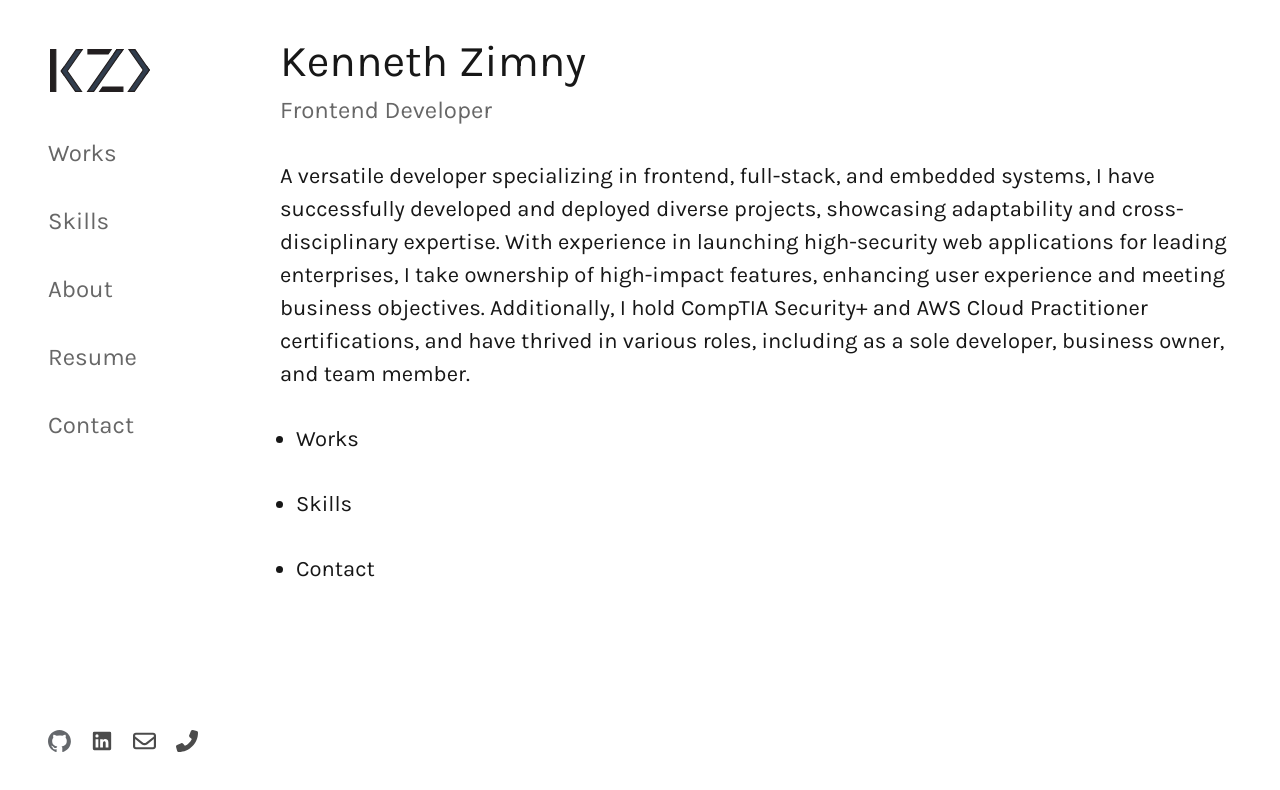
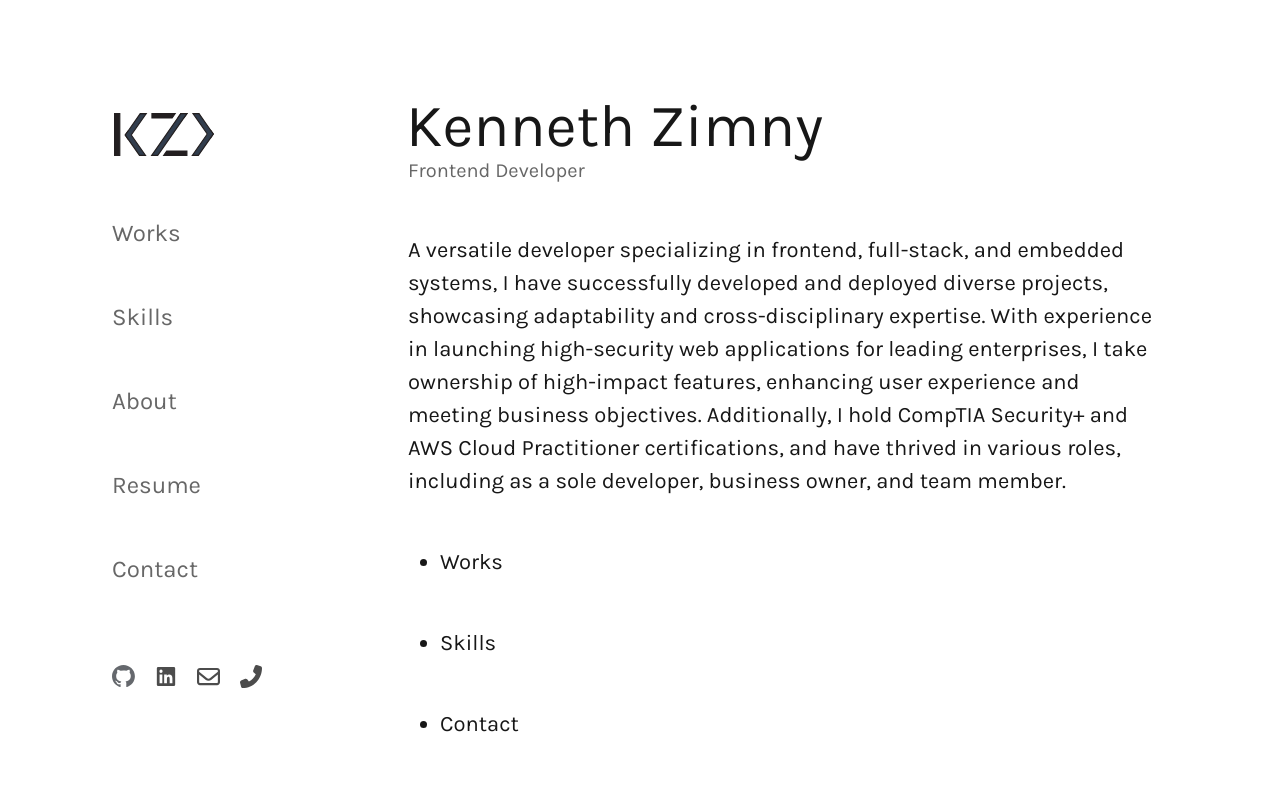
Before and after one commit to K-Zimny/portfolio4, a Next.js app: page / in a window 1280 px wide. Shown: the top 790 px of the page. Built offline with nearby package versions, Linux system fonts and the light colour scheme.

Commit message:
Updates spacing and moves header vars into own file.

```diff
--- a/src/app/globals.css
+++ b/src/app/globals.css
@@ -6,16 +6,16 @@
   --color_gray: #676767;
 
   --base_font: 18px;
-  --base_page-header-font: 2.5rem;
-  --base_page-header-line-height: normal;
+  /* --base_page-header-font: 5rem;
+  --base_page-header-line-height: normal; */
   --base_header-font: 2rem;
-  --base_page-subheader-font: 1.5rem;
+  /* --base_page-subheader-font: 1.5rem; */
   --base_nav-font: 1.25rem;
   --base_copy-font: 1rem;
 
-  --space_sm: 0.75rem;
-  --space_md: 1.25rem;
-  --space_lg: 2rem;
+  --space_sm: 1.25rem;
+  --space_md: 1.75rem;
+  --space_lg: 2.5rem;
 
   --body_flex-direction: column;
   --body_gap: 0px;
@@ -34,16 +34,16 @@
 @media (min-width: 768px) {
   :root {
     --base_font: 20px;
-    --base_page-header-font: 2.5rem;
-    --base_page-header-line-height: 28px;
+    /* --base_page-header-font: 2.5rem;
+    --base_page-header-line-height: 28px; */
     --base_header-font: 2rem;
-    --base_page-subheader-font: 1.5rem;
+    /* --base_page-subheader-font: 1.5rem; */
     --base_nav-font: 1.5rem;
     --base_copy-font: 1rem;
 
-    --space_sm: 0.85rem;
-    --space_md: 1.5rem;
-    --space_lg: 2.5rem;
+    --space_sm: 1.25rem;
+    --space_md: 2.5rem;
+    --space_lg: 4.5rem;
 
     --body_flex-direction: row;
     --body_gap: var(--space_md);
@@ -63,16 +63,16 @@
 @media (min-width: 1280px) {
   :root {
     --base_font: 22px;
-    --base_page-header-font: 2.75rem;
-    --base_page-header-line-height: 28px;
+    /* --base_page-header-font: 2.75rem;
+    --base_page-header-line-height: 28px; */
     --base_header-font: 2rem;
-    --base_page-subheader-font: 1.5rem;
+    /* --base_page-subheader-font: 1.5rem; */
     --base_nav-font: 1.5rem;
     --base_copy-font: 1rem;
 
-    --space_sm: 1rem;
-    --space_md: 2rem;
-    --space_lg: 3rem;
+    --space_sm: 2rem;
+    --space_md: 3rem;
+    --space_lg: 7rem;
 
     --works_grid-cols: repeat(3, 1fr);
   }
@@ -105,9 +105,9 @@ body {
 
 /* Headings */
 
-h1 {
+/* h1 {
   font-size: var(--base_page-header-font);
-}
+} */
 
 h2 {
   font-size: var(--base_header-font);
--- a/src/components/body/Body.jsx
+++ b/src/components/body/Body.jsx
@@ -10,6 +10,7 @@ export default function Body({ children }) {
         <Banner />
         <Navigation />
       </div>
+      <hr className={style.break} />
       <main>{children}</main>
     </div>
   );
--- a/src/components/body/body.module.css
+++ b/src/components/body/body.module.css
@@ -6,6 +6,10 @@
 
   & nav {
     min-width: 200px;
+  }
+
+  & .break {
+    margin-bottom: var(--space_md);
   }
 
   & main {
--- a/src/components/pageheader/pageheader.module.css
+++ b/src/components/pageheader/pageheader.module.css
@@ -1,12 +1,31 @@
 header.header {
+  --base_page-header-font: 5rem;
+  --base_page-header-font-alignment-left: -2px;
+  --base_page-header-line-height: normal;
+  --base_page-subheader-font: 1.25rem;
+
+  @media (min-width: 768px) {
+    --base_page-header-font: 3rem;
+    --base_page-header-line-height: 28px;
+    --base_page-subheader-font: 1.25rem;
+  }
+
+  @media (min-width: 1280px) {
+    --base_page-header-font: 3.75rem;
+    --base_page-header-line-height: 28px;
+    --base_page-subheader-font: 1.25rem;
+  }
+
   margin-bottom: var(--space_md);
 
   .title + .subtitle {
-    margin-top: var(--space_sm);
+    margin-top: calc(var(--space_sm) / 2);
   }
 
   .title {
+    font-size: var(--base_page-header-font);
     line-height: var(--base_page-header-line-height);
+    margin-left: var(--base_page-header-font-alignment-left);
   }
 
   .subtitle {
--- a/src/components/works/works.module.css
+++ b/src/components/works/works.module.css
@@ -2,7 +2,7 @@
   display: grid;
   grid-template-columns: var(--works_grid-cols);
   gap: var(--space_lg);
-  margin-block: var(--space_lg);
+  margin-block: var(--space_md);
 }
 
 #works-grid img {
```
